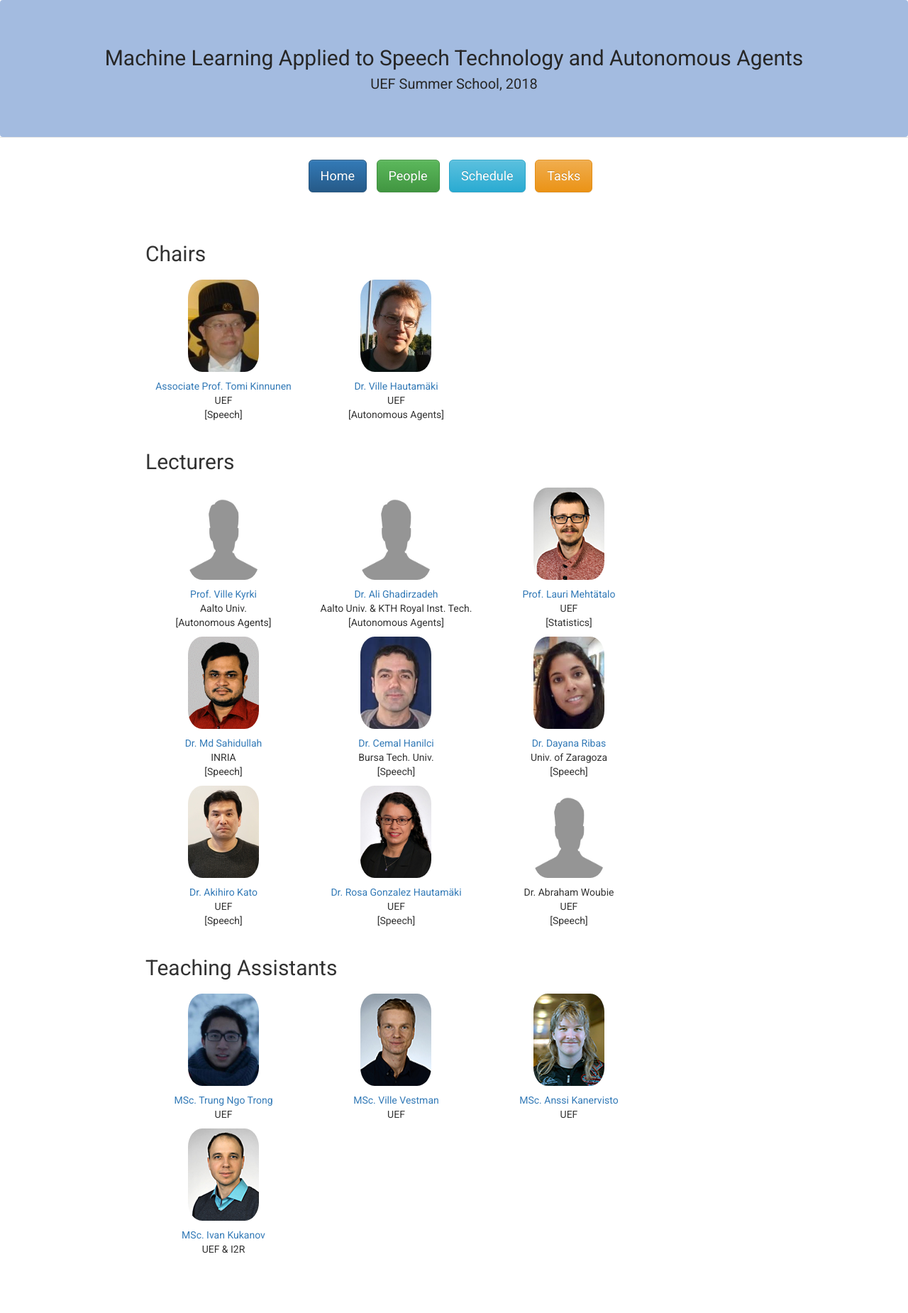
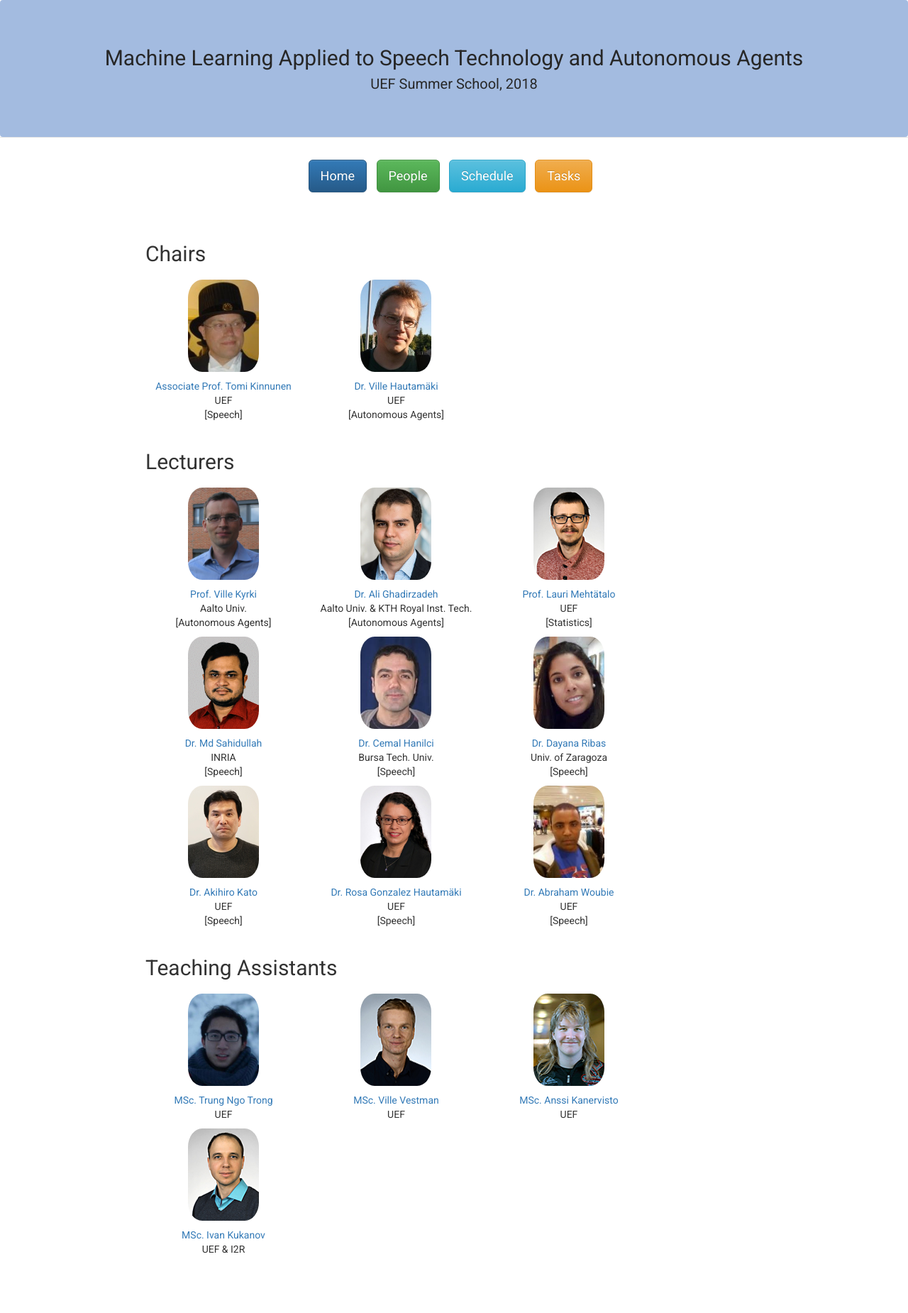
Before and after one commit to abrahamwoubie/Summer_School_RL, a Jekyll site: the page built from people.md, in a window 1280 px wide. Shown: the whole page at 71% size. Built offline with Jekyll 4.4.1, drawn with Linux system fonts in a browser that asks for light colours; nearby versions of some CDN libraries.

Commit message:
new images, link, ...

```diff
--- a/_data/people.yml
+++ b/_data/people.yml
@@ -14,12 +14,12 @@ lecturers:
 - name: "Prof. Ville Kyrki"
   organization: "Aalto Univ."
   topic: "Autonomous Agents"
-  photo: "img/placeholder.jpg"
+  photo: "img/kyrki.jpg"
   site: "https://people.aalto.fi/Ville_Kyrki"
 - name: "Dr. Ali Ghadirzadeh"
   organization: "Aalto Univ. & KTH Royal Inst. Tech."
   topic: "Autonomous Agents"
-  photo: "img/placeholder.jpg"
+  photo: "img/ali.jpg"
   site: "http://www.csc.kth.se/~algh/"
 - name: "Prof. Lauri Mehtätalo"
   organization: "UEF"
@@ -54,7 +54,8 @@ lecturers:
 - name: "Dr. Abraham Woubie"
   organization: "UEF"
   topic: "Speech"
-  photo: "img/placeholder.jpg"
+  photo: "img/woubie.jpg"
+  site: "https://scholar.google.com/citations?user=YyhFChIAAAAJ&hl=en"
 
 
 teaching_assistants:
```
Also changed, not shown: preliminary_schedule.md (+1 -1 lines), img/ali.jpg (added), img/kyrki.jpg (added), img/woubie.jpg (added).
